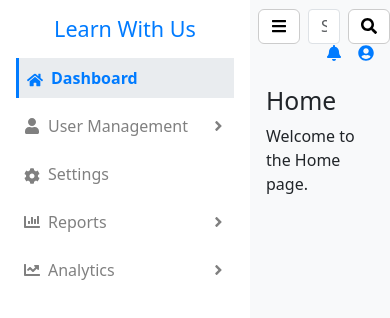
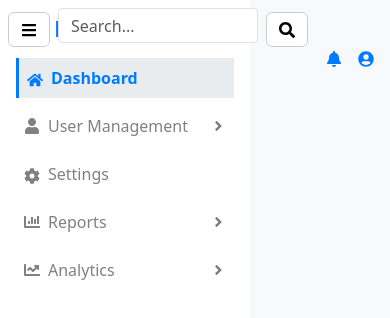
Before and after one commit to Nitin18Pixels/CMS-Dashboard, a React (Vite) app: page / in a window 390 px wide. Shown: the top 318 px of the page. Built offline with nearby package versions, Linux system fonts and the light colour scheme.

Commit message:
responsive

```diff
--- a/src/layout/styles.css
+++ b/src/layout/styles.css
@@ -227,3 +227,41 @@
 .profile-item:hover {
   background-color: #f1f1f1;
 }
+
+/* Mobile responsiveness */
+@media (max-width: 768px) {
+  .sidebar {
+    width: 80%; /* Sidebar takes 80% of the screen in mobile view */
+  }
+
+  .sidebar .close-btn {
+    display: block; /* Show close button in mobile view */
+  }
+
+  .app-layout .content {
+    margin-left: 0; /* Remove margin for content in mobile view */
+    padding: 0; /* Remove extra padding */
+  }
+
+  .navbar {
+    z-index: 1000; /* Ensure header is above content */
+    padding: 0.5rem; /* Adjust padding for mobile view */
+  }
+
+  .navbar .form-control {
+    width: 100%; /* Make search input full width */
+    margin-bottom: 0.5rem;
+  }
+
+  .header-icons {
+    justify-content: flex-end;
+    width: 100%;
+  }
+
+  .notification-dropdown,
+  .profile-dropdown {
+    width: 90%; /* Adjust dropdown width for smaller screens */
+    left: 5%; /* Center dropdowns */
+    right: auto;
+  }
+}
```
